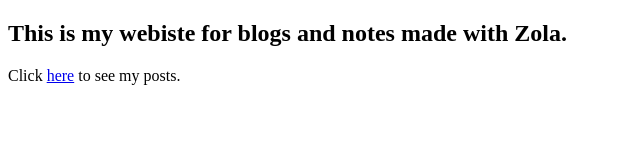
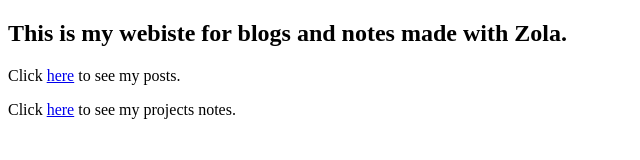
Before and after one commit to Vinay0022/blog, a plain HTML site: page public/index.html in a window 1280 px wide. Shown: the whole page, without its empty margins (0-640 px from the left). Drawn offline with Linux system fonts and the light colour scheme.

Commit message:
added link for project notes

```diff
--- a/public/index.html
+++ b/public/index.html
@@ -14,6 +14,7 @@
   This is my webiste for blogs and notes made with Zola.
 </h1>
 <p>Click <a href="https://blog-gamma-wheat.vercel.app/blog/">here</a> to see my posts.</p>
+<p>Click <a href="https://blog-gamma-wheat.vercel.app/projects/">here</a> to see my projects notes.</p>
 
     </div>
   </section>
```
Also changed, not shown: templates/index.html (+1 -0 lines).
